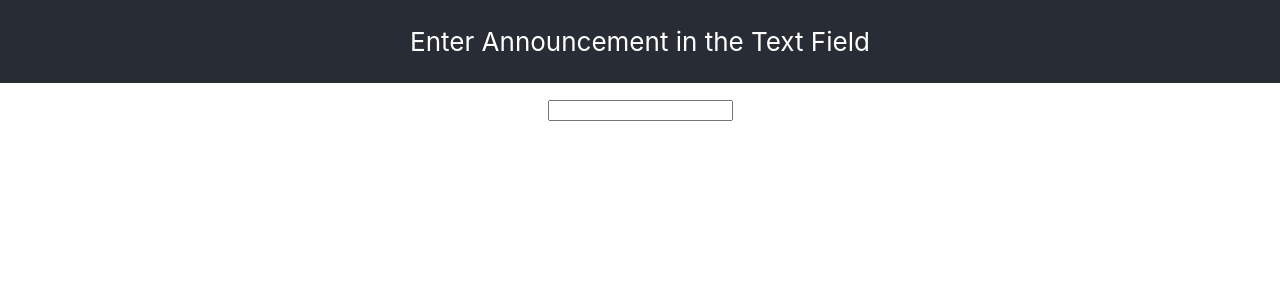
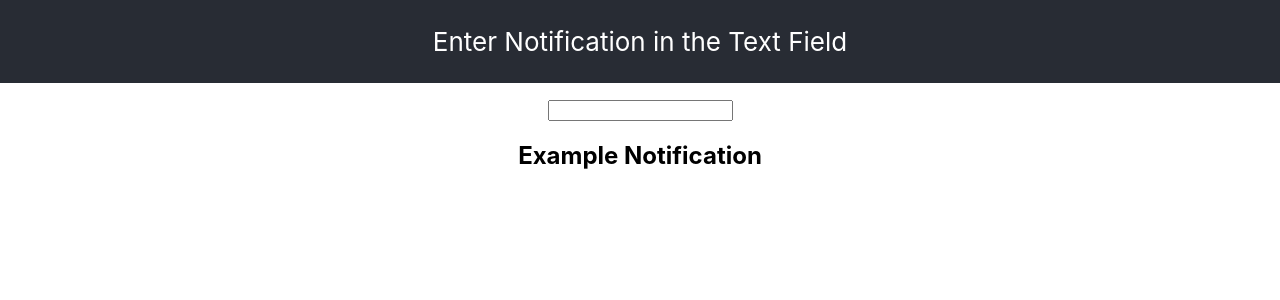
Before and after one commit to salcode/react-hoc-limited-display-time, a React (Create React App) app: page / in a window 1280 px wide. Shown: the top 300 px of the page. Built offline with nearby package versions, Linux system fonts and the light colour scheme.

Commit message:
Add stub Notification component (and render)

```diff
--- a/src/App.js
+++ b/src/App.js
@@ -1,5 +1,6 @@
 import './App.css';
 import { useReducer } from 'react';
+import Notification from './components/Notification.js';
 import reducer from './reducer.js';
 
 function App() {
@@ -8,7 +9,7 @@ function App() {
     <div className="App">
       <header className="App-header">
         <p>
-          Enter Announcement in the Text Field
+          Enter Notification in the Text Field
         </p>
       </header>
 
@@ -22,6 +23,8 @@ function App() {
       />
 
       <div>{state.myValue ?? ''}</div>
+
+      <Notification />
     </div>
   );
 }
--- /dev/null
+++ b/src/components/Notification.js
@@ -0,0 +1,9 @@
+export default function Notification() {
+  return (
+    <h2
+      className="notification"
+    >
+      Example Notification
+    </h2>
+  );
+}
```
